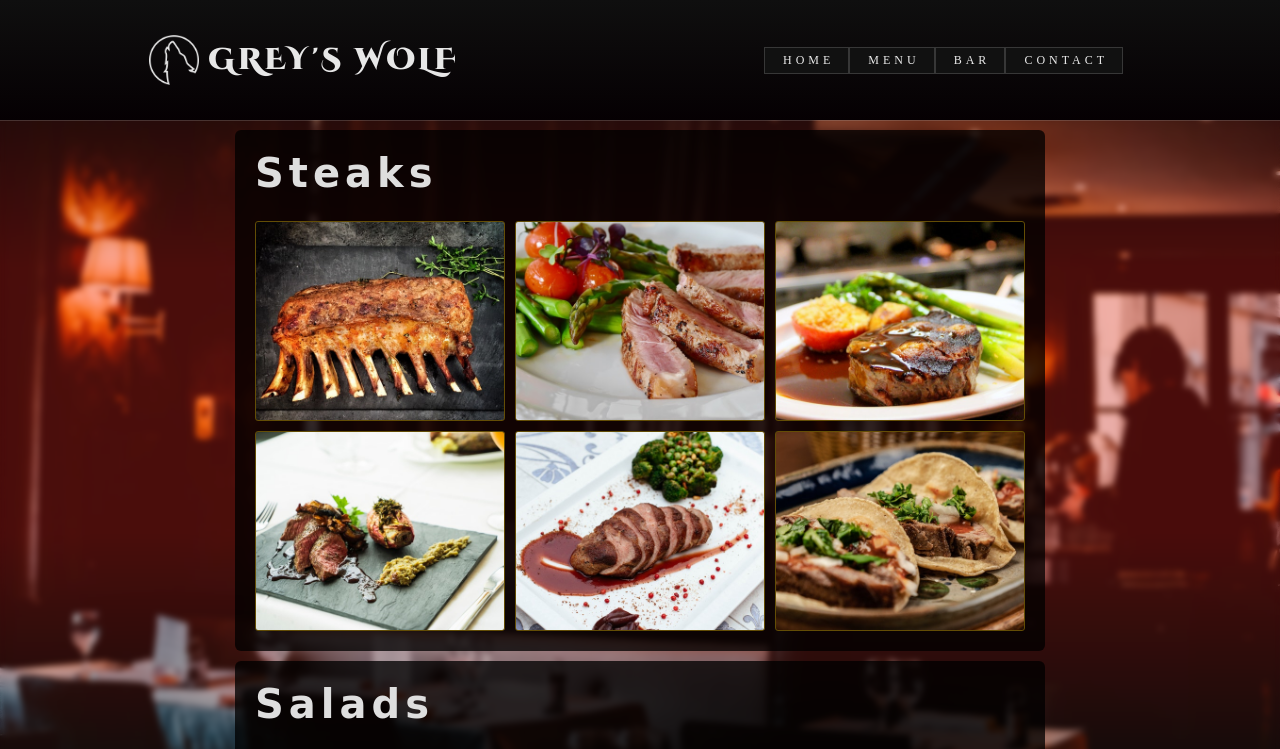
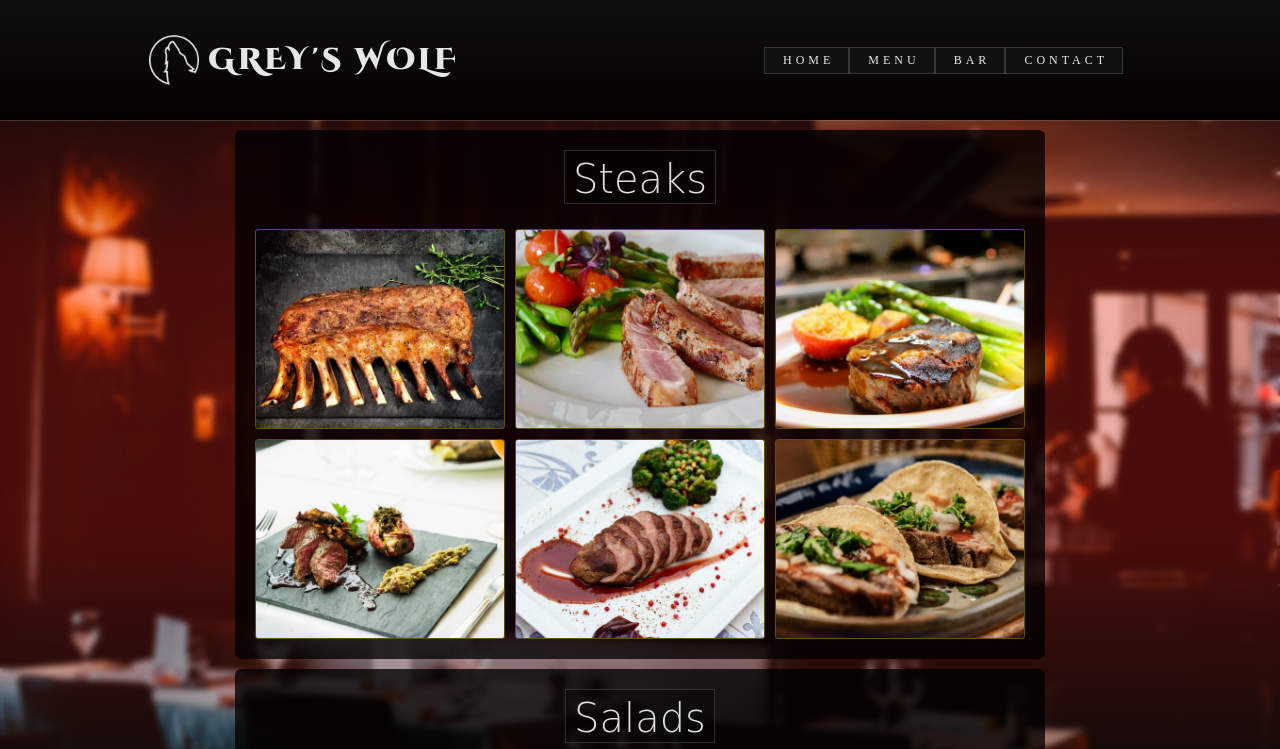
Before and after one commit to Wolfushima/RestaurantPage, a plain HTML site: page index.html in a window 1280 px wide. Both pictures are taken after a click on the item "MENU". Shown: the top 749 px of the page. Drawn offline with Linux system fonts and the light colour scheme; a web font is replaced by a local one.

Commit message:
Centered the menu h2, and added a border

```diff
--- a/style.css
+++ b/style.css
@@ -251,15 +251,18 @@ main {
 .salad-menu h2,
 .dessert-menu h2 {
     font-family: 'Girassol', cursive;
+    font-weight: 100;
     text-align: center;
     font-size: 40px;
     color: hsl(0, 0%, 87%);
-    letter-spacing: 5px;
-    align-self: flex-start;
     margin: 10px 10px 15px 10px;
+    border: solid 1px hsla(0, 0%, 71%, 0.233);
+    border-radius: 1px;
+    padding: 5px 8px 1px 8px;
+    background-color: rgba(0, 0, 0, 0.45);
 }
 
-/* MENU STEAK IMAGES */
+/* MENU IMAGES */
 .steak-images-content,
 .salad-images-content,
 .dessert-images-content {
@@ -319,4 +322,6 @@ main {
 
 /*      BAR         */
 
+/* BAR IMAGES */
+
 /*      CONTACT     */
```
Also changed, not shown: images/bar-images/bar.jpg (added).
